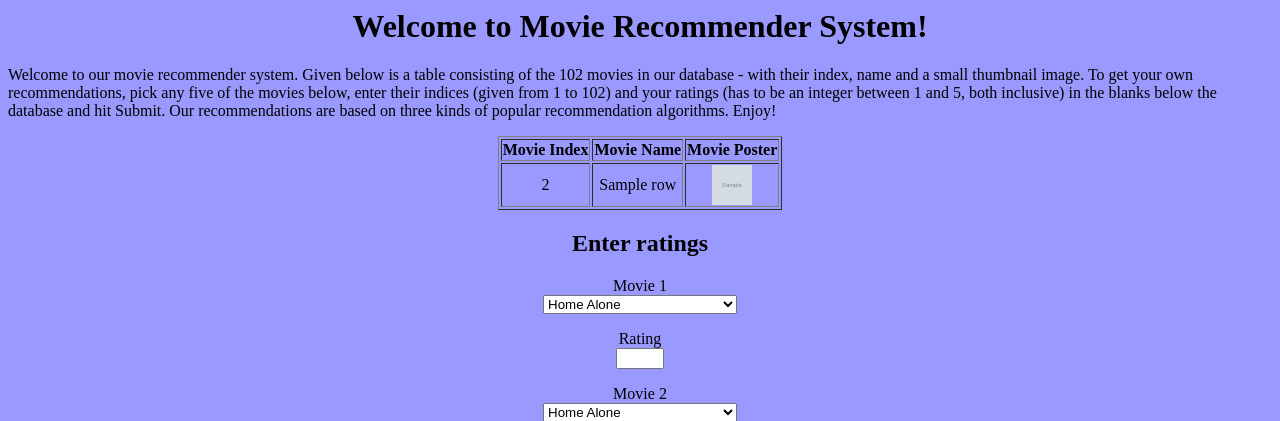
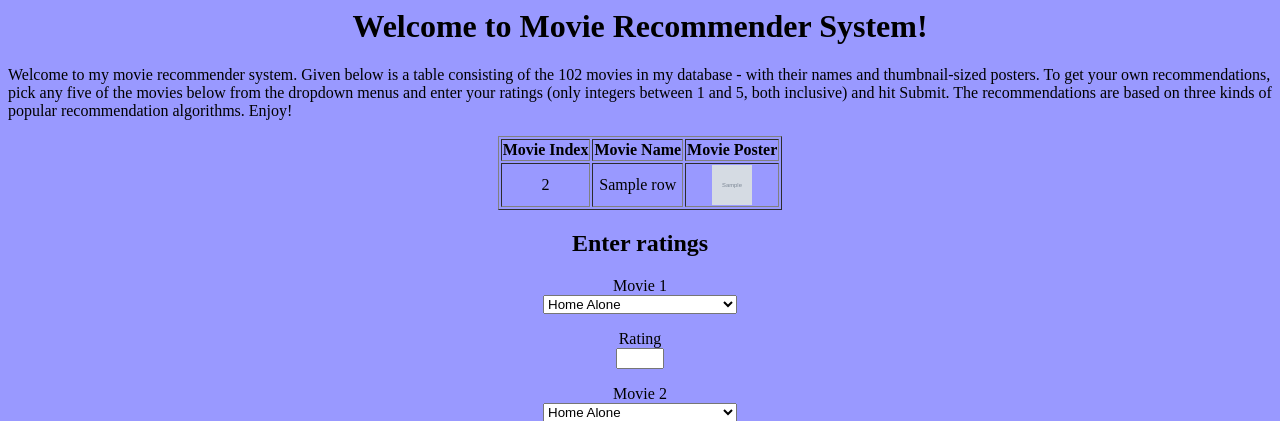
Before and after one commit to anjalibhavan/anjali_movie_recommender, a Flask app: template app/templates/reco.html in a window 1280 px wide. Shown: the top 421 px of the page. Run offline with Flask 2, Linux system fonts and the light colour scheme; the template is opened without the code that fills it: values that come from a table or form of the project are taken from there, most other values are stand-ins (such as "Sample title", 1, 10 or a date in 2020); grey boxes marked "Sample" are stand-in pictures.

Commit message:
change to app description

```diff
--- a/app/templates/reco.html
+++ b/app/templates/reco.html
@@ -2,7 +2,7 @@
 
         {% block content %}
 <h1 align=center style='font:Helvetica'>Welcome to Movie Recommender System!</h1>
-<p style=' border-style:hidden;border-radius: 5px'>Welcome to our movie recommender system. Given below is a table consisting of the 102 movies in our database - with their index, name and a small thumbnail image. To get your own recommendations, pick any five of the movies below, enter their indices (given from 1 to 102) and your ratings (has to be an integer between 1 and 5, both inclusive) in the blanks below the database and hit Submit. Our recommendations are based on three kinds of popular recommendation algorithms. Enjoy!</p>
+<p style=' border-style:hidden;border-radius: 5px'>Welcome to my movie recommender system. Given below is a table consisting of the 102 movies in my database - with their names and thumbnail-sized posters. To get your own recommendations, pick any five of the movies below from the dropdown menus and enter your ratings (only integers between 1 and 5, both inclusive) and hit Submit. The recommendations are based on three kinds of popular recommendation algorithms. Enjoy!</p>
 
 <table border=1px align=center>
     <tr><th>Movie Index</th>
```
